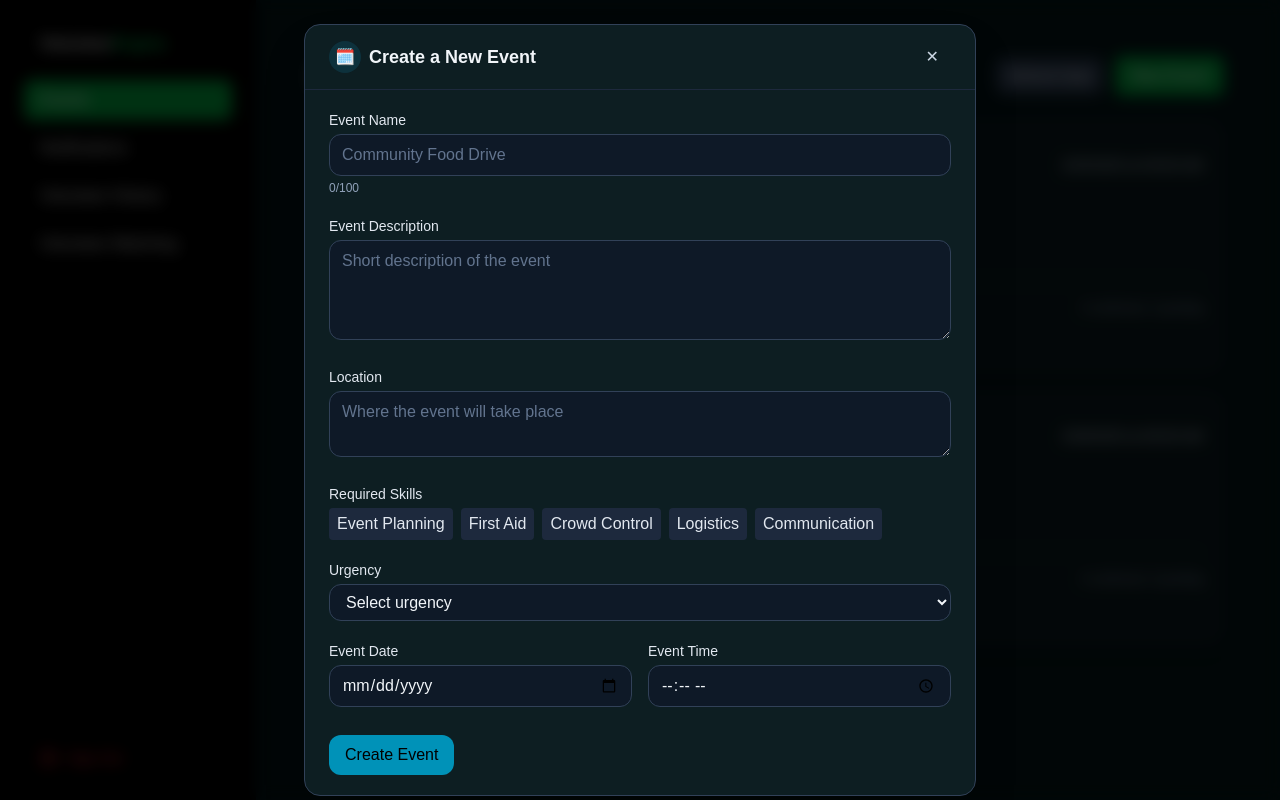
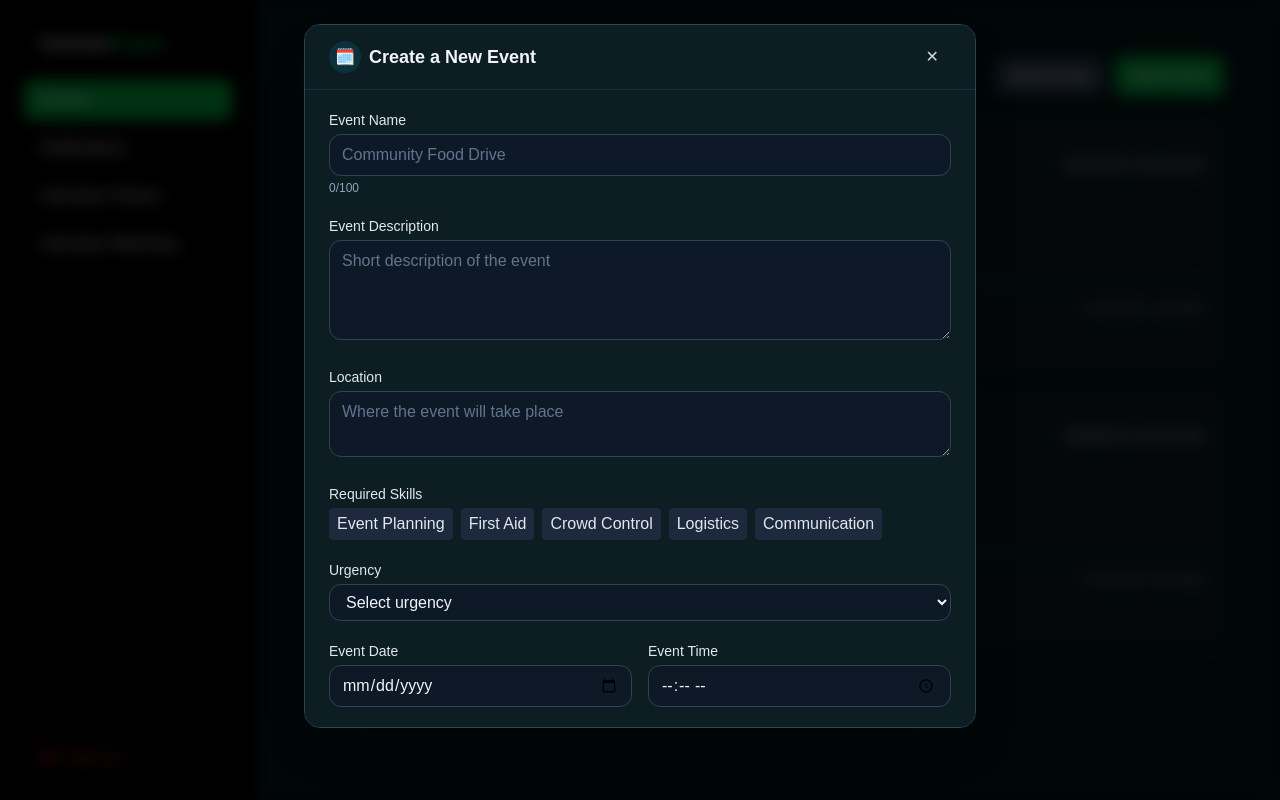
Before and after one commit to ricsf2000/VolunteerEngine, a Next.js app: page /admin/events in a window 1280 px wide. Both pictures are taken after a click on the button "New Event". Built offline with nearby package versions, Linux system fonts and the light colour scheme; a web font is replaced by a local one.

Commit message:
fixed event pop size issue

```diff
--- a/src/components/event.tsx
+++ b/src/components/event.tsx
@@ -65,9 +65,9 @@ export default function NewEventModal({ open, onClose }: NewEventModalProps) {
 
 	if (!open) return null;
 	return (
-		<div aria-modal role="dialog" className="fixed inset-0 z-50 flex items-start justify-center p-4 sm:p-6">
-			<div className="absolute inset-0 bg-black/70 backdrop-blur-sm" onClick={onClose} />
-			<div ref={dialogRef} className="relative w-full max-w-2xl rounded-2xl border border-slate-700 bg-[#0d1e22] shadow-2xl ring-1 ring-black/5">
+	    <div aria-modal role="dialog" className="fixed inset-0 z-50 flex items-start justify-center p-4 sm:p-6">
+		    <div className="absolute inset-0 bg-black/70 backdrop-blur-sm" onClick={onClose} />
+		    <div ref={dialogRef} className="relative w-full max-w-2xl max-h-[88vh] overflow-y-auto rounded-2xl border border-slate-700 bg-[#0d1e22] shadow-2xl ring-1 ring-black/5">
 				<div className="flex items-center justify-between px-6 py-4 border-b border-slate-800">
 					<div className="flex items-center gap-2">
 						<span className="inline-flex h-8 w-8 items-center justify-center rounded-full bg-cyan-900/40 text-cyan-300">🗓️</span>
@@ -175,7 +175,7 @@ export default function NewEventModal({ open, onClose }: NewEventModalProps) {
 						</div>
 					</div>
 
-					<div className="pt-2">
+					<div className="pt-2 pb-6">
 						<button type="submit" className="inline-flex items-center gap-2 rounded-xl bg-cyan-600 px-4 py-2 text-black font-medium">Create Event</button>
 					</div>
 				</form>
```
